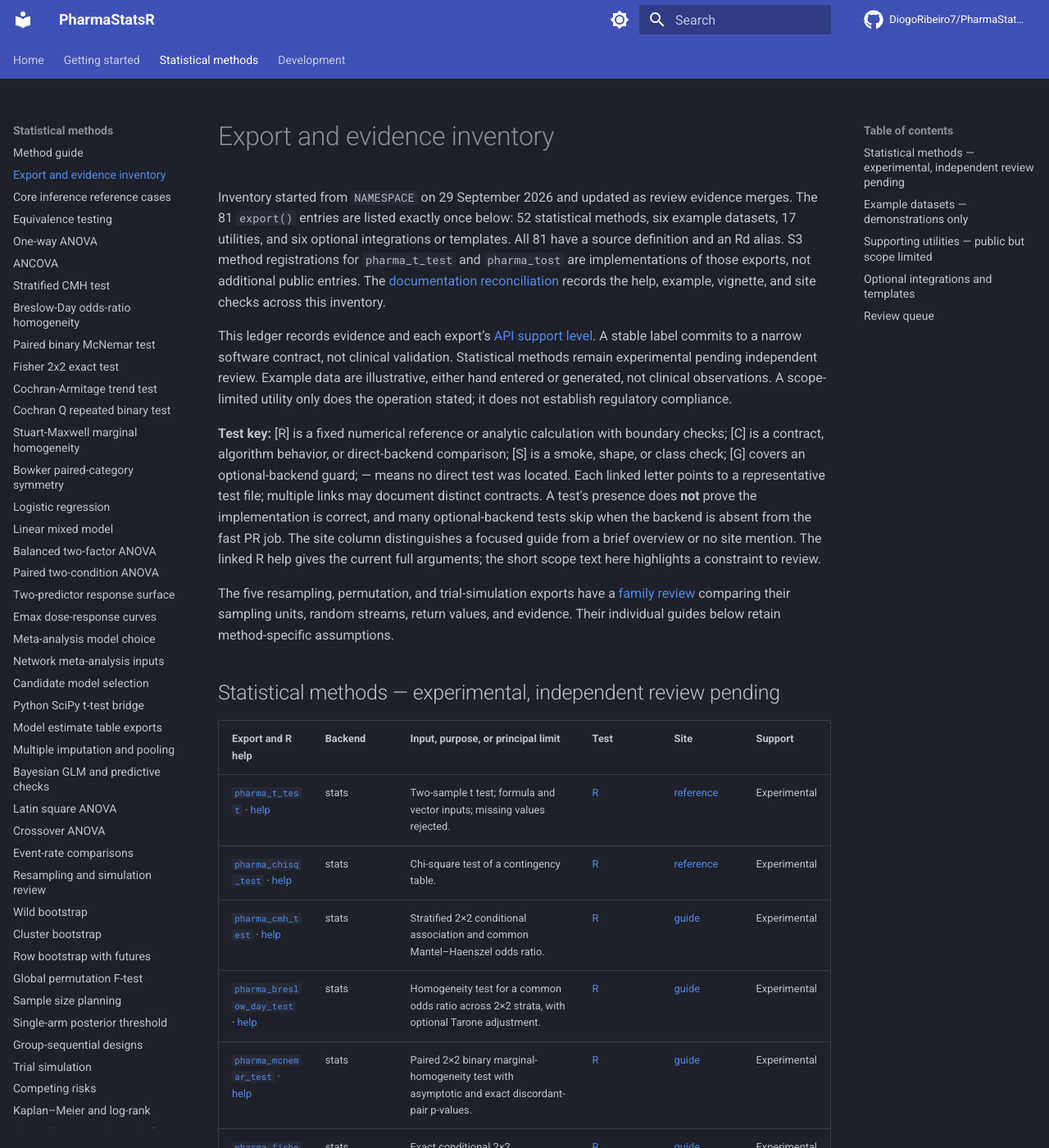
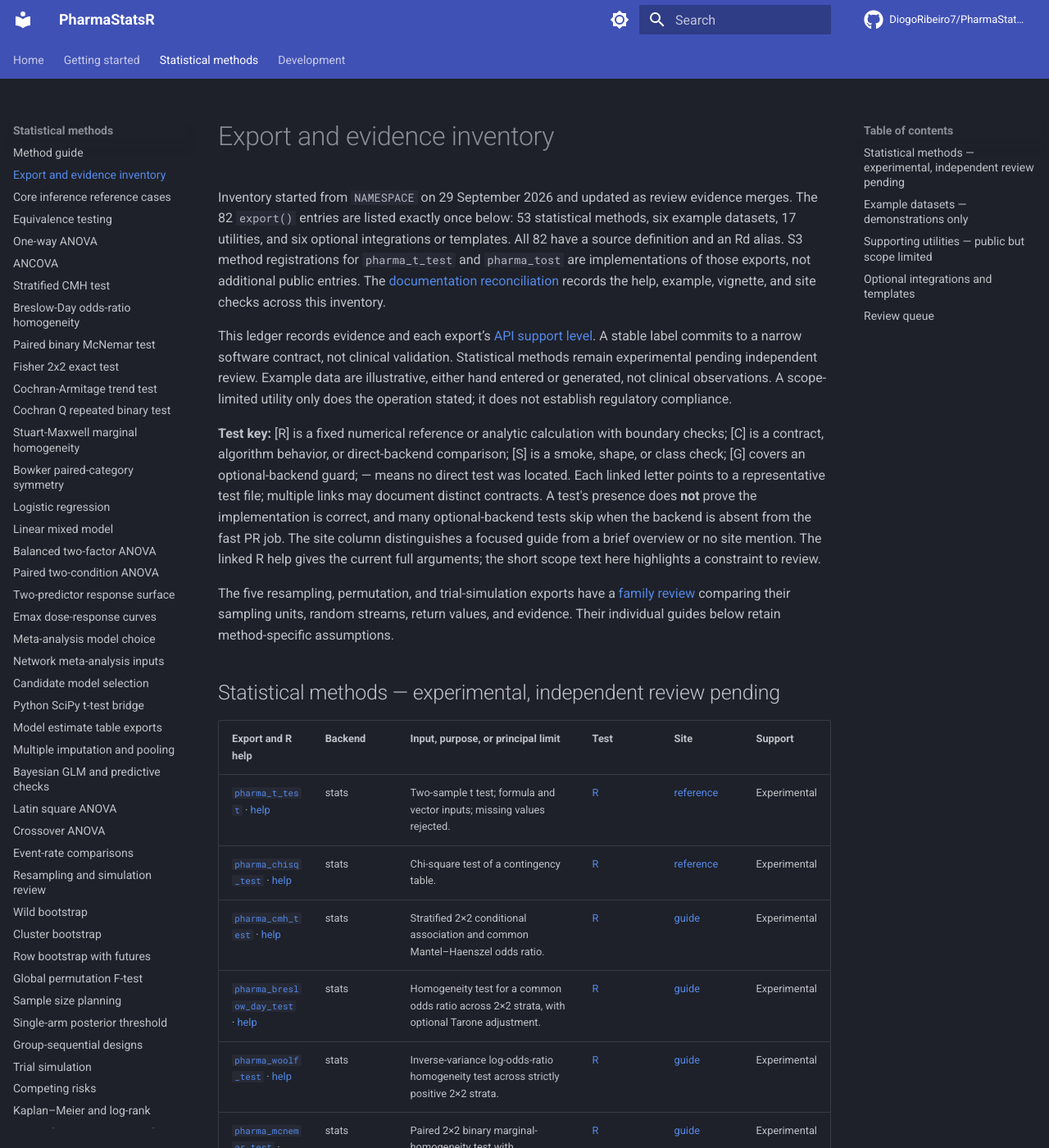
Before and after one commit to DiogoRibeiro7/PharmaStatsR, an MkDocs documentation site: the page built from docs/method-inventory.md, in a window 1280 px wide and 1400 px high. Shown: the whole window at 82% size. Built offline with MkDocs 1.6.1 and Material for MkDocs 9.7.7, drawn with Linux system fonts in a browser that asks for light colours; comment, search, counter and statistics services are not loaded.

Commit message:
docs: integrate Woolf homogeneity test

```diff
--- a/docs/method-inventory.md
+++ b/docs/method-inventory.md
@@ -1,6 +1,6 @@
 # Export and evidence inventory
 
-Inventory started from `NAMESPACE` on 29 September 2026 and updated as review evidence merges. The 81 `export()` entries are listed exactly once below: 52 statistical methods, six example datasets, 17 utilities, and six optional integrations or templates. All 81 have a source definition and an Rd alias. S3 method registrations for `pharma_t_test` and `pharma_tost` are implementations of those exports, not additional public entries. The [documentation reconciliation](documentation-reconciliation.md) records the help, example, vignette, and site checks across this inventory.
+Inventory started from `NAMESPACE` on 29 September 2026 and updated as review evidence merges. The 82 `export()` entries are listed exactly once below: 53 statistical methods, six example datasets, 17 utilities, and six optional integrations or templates. All 82 have a source definition and an Rd alias. S3 method registrations for `pharma_t_test` and `pharma_tost` are implementations of those exports, not additional public entries. The [documentation reconciliation](documentation-reconciliation.md) records the help, example, vignette, and site checks across this inventory.
 
 This ledger records evidence and each export’s [API support level](api-support-policy.md). A stable label commits to a narrow software contract, not clinical validation. Statistical methods remain experimental pending independent review. Example data are illustrative, either hand entered or generated, not clinical observations. A scope-limited utility only does the operation stated; it does not establish regulatory compliance.
 
@@ -16,6 +16,7 @@
 | [`pharma_chisq_test`](https://github.com/DiogoRibeiro7/PharmaStatsR/blob/main/R/pharma_chisq_test.R) · [help](https://github.com/DiogoRibeiro7/PharmaStatsR/blob/main/man/pharma_chisq_test.Rd) | stats | Chi-square test of a contingency table. | [R](https://github.com/DiogoRibeiro7/PharmaStatsR/blob/main/tests/testthat/test-core-inference-references.R) | [reference](core-reference-cases.md) | Experimental |
 | [`pharma_cmh_test`](https://github.com/DiogoRibeiro7/PharmaStatsR/blob/main/R/pharma_cmh_test.R) · [help](https://github.com/DiogoRibeiro7/PharmaStatsR/blob/main/man/pharma_cmh_test.Rd) | stats | Stratified 2×2 conditional association and common Mantel–Haenszel odds ratio. | [R](https://github.com/DiogoRibeiro7/PharmaStatsR/blob/main/tests/testthat/test-cmh-reference.R) | [guide](cmh.md) | Experimental |
 | [`pharma_breslow_day_test`](https://github.com/DiogoRibeiro7/PharmaStatsR/blob/main/R/pharma_breslow_day_test.R) · [help](https://github.com/DiogoRibeiro7/PharmaStatsR/blob/main/man/pharma_breslow_day_test.Rd) | stats | Homogeneity test for a common odds ratio across 2×2 strata, with optional Tarone adjustment. | [R](https://github.com/DiogoRibeiro7/PharmaStatsR/blob/main/tests/testthat/test-breslow-day-reference.R) | [guide](breslow-day.md) | Experimental |
+| [`pharma_woolf_test`](https://github.com/DiogoRibeiro7/PharmaStatsR/blob/main/R/pharma_woolf_test.R) · [help](https://github.com/DiogoRibeiro7/PharmaStatsR/blob/main/man/pharma_woolf_test.Rd) | stats | Inverse-variance log-odds-ratio homogeneity test across strictly positive 2×2 strata. | [R](https://github.com/DiogoRibeiro7/PharmaStatsR/blob/main/tests/testthat/test-woolf-reference.R) | [guide](woolf.md) | Experimental |
 | [`pharma_mcnemar_test`](https://github.com/DiogoRibeiro7/PharmaStatsR/blob/main/R/pharma_mcnemar_test.R) · [help](https://github.com/DiogoRibeiro7/PharmaStatsR/blob/main/man/pharma_mcnemar_test.Rd) | stats | Paired 2×2 binary marginal-homogeneity test with asymptotic and exact discordant-pair p-values. | [R](https://github.com/DiogoRibeiro7/PharmaStatsR/blob/main/tests/testthat/test-mcnemar-reference.R) | [guide](mcnemar.md) | Experimental |
 | [`pharma_fisher_test`](https://github.com/DiogoRibeiro7/PharmaStatsR/blob/main/R/pharma_fisher_test.R) · [help](https://github.com/DiogoRibeiro7/PharmaStatsR/blob/main/man/pharma_fisher_test.Rd) | stats | Exact conditional 2×2 association with explicit odds-ratio orientation and alternatives. | [R](https://github.com/DiogoRibeiro7/PharmaStatsR/blob/main/tests/testthat/test-fisher-reference.R) | [guide](fisher-exact.md) | Experimental |
 | [`pharma_cochran_armitage_test`](https://github.com/DiogoRibeiro7/PharmaStatsR/blob/main/R/pharma_cochran_armitage_test.R) · [help](https://github.com/DiogoRibeiro7/PharmaStatsR/blob/main/man/pharma_cochran_armitage_test.Rd) | stats | Ordered-group binary proportion trend test with explicit scores and signed Z. | [R](https://github.com/DiogoRibeiro7/PharmaStatsR/blob/main/tests/testthat/test-cochran-armitage-reference.R) | [guide](cochran-armitage.md) | Experimental |
```
